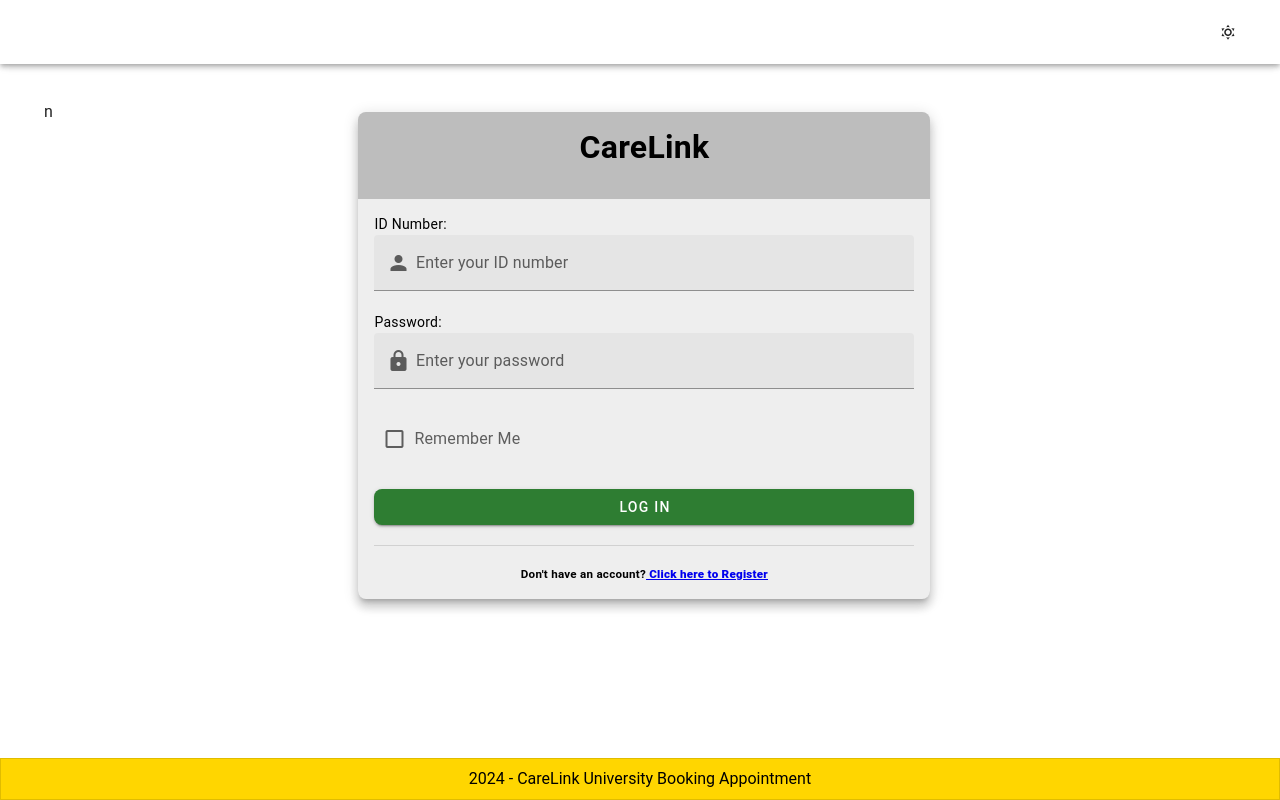
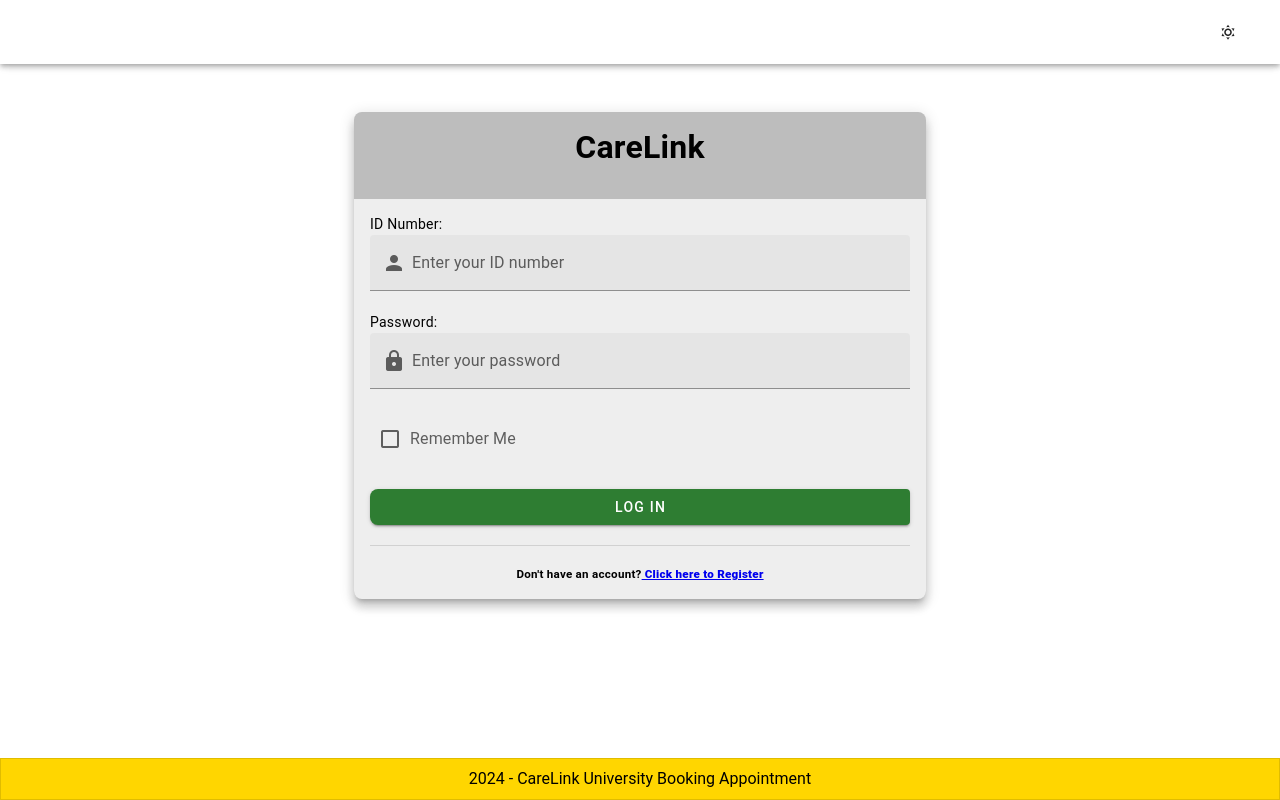
Before and after one commit to cathbantilan/carelinkkk, a Vue app: page / in a window 1280 px wide. Built offline with nearby package versions, Linux system fonts and the light colour scheme.

Commit message:
added vuetify

```diff
--- a/src/views/LoginView.vue
+++ b/src/views/LoginView.vue
@@ -10,7 +10,7 @@ const { mobile } = useDisplay()
 <template>
   <AppLayout>
     <template #content>
-      <v-row class="d-flex justify-center mt-5">n
+      <v-row class="d-flex justify-center mt-5">
         <v-col cols="12" md="6" class="mx-auto">
           <v-card class="mx-auto" color="grey-lighten-1" rounded="lg" elevation="8">
             <template v-slot:title>
```
